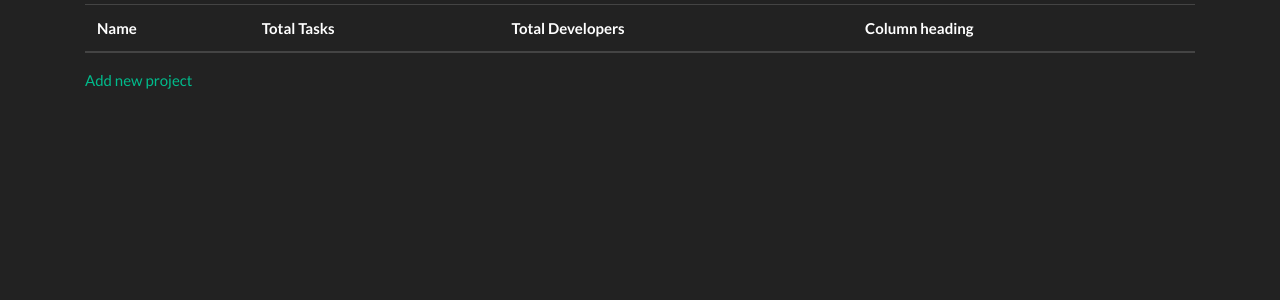
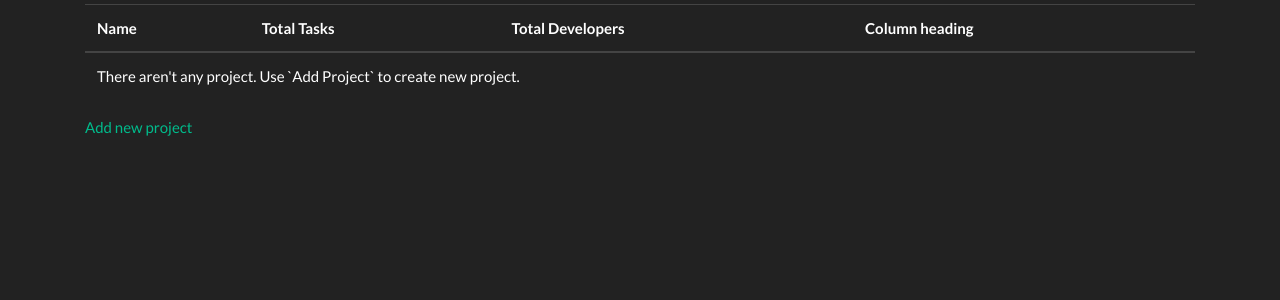
Before and after one commit to CrazyMath/smcrm, a Django app: page /projects/ in a window 1280 px wide. Shown: the part 71-371 px from the top of the page. Run offline with Django 3.2, Linux system fonts and the light colour scheme; the visitor is signed in with stand-in values (Sample User, id 1); data that the repository does not hold is empty; some libraries are stand-ins or nearby versions.

Commit message:
Added delete project placeholder.

```diff
--- a/smcrm/projects/urls.py
+++ b/smcrm/projects/urls.py
@@ -4,7 +4,7 @@ from rest_framework import routers
 from smcrm.projects.views import ProjectsView, ProjectCreateView, ProjectModelViewSet
 
 router = routers.SimpleRouter()
-router.register(r'api/projects', ProjectModelViewSet)
+router.register(r'api/projects', ProjectModelViewSet, basename='projects')
 urlpatterns = router.urls
 
 app_name = "projects"
--- a/smcrm/projects/views.py
+++ b/smcrm/projects/views.py
@@ -1,4 +1,4 @@
-from django.urls import reverse, reverse_lazy
+from django.urls import reverse
 from django.views.generic import ListView, CreateView
 from rest_framework.permissions import IsAuthenticated
 from rest_framework.viewsets import ModelViewSet
--- a/smcrm/static/js/project.js
+++ b/smcrm/static/js/project.js
@@ -1 +1,9 @@
 /* Project specific Javascript goes here. */
+jQuery(document).ready(function ($) {
+    $(document).on('click', '.delete-project', function (e) {
+        e.preventDefault()
+        let _this = $(this);
+        let url = _this.attr('href')
+        console.log('Send delete request to ', url)
+    })
+});
--- a/smcrm/templates/projects/project_list.html
+++ b/smcrm/templates/projects/project_list.html
@@ -20,7 +20,15 @@
         <th scope="row">{{ object }}</th>
         <td>{{ object.total_tasks }}</td>
         <td>{{ object.total_developers }}</td>
-        <td>Column content</td>
+        <td>
+          <a href="{% url 'projects:projects-detail' object.pk %}" class="delete-project">
+            Delete
+          </a>
+        </td>
+      </tr>
+    {% empty %}
+      <tr>
+        <td colspan="4">{% trans "There aren't any project. Use `Add Project` to create new project." %}</td>
       </tr>
     {% endfor %}
     </tbody>
```
